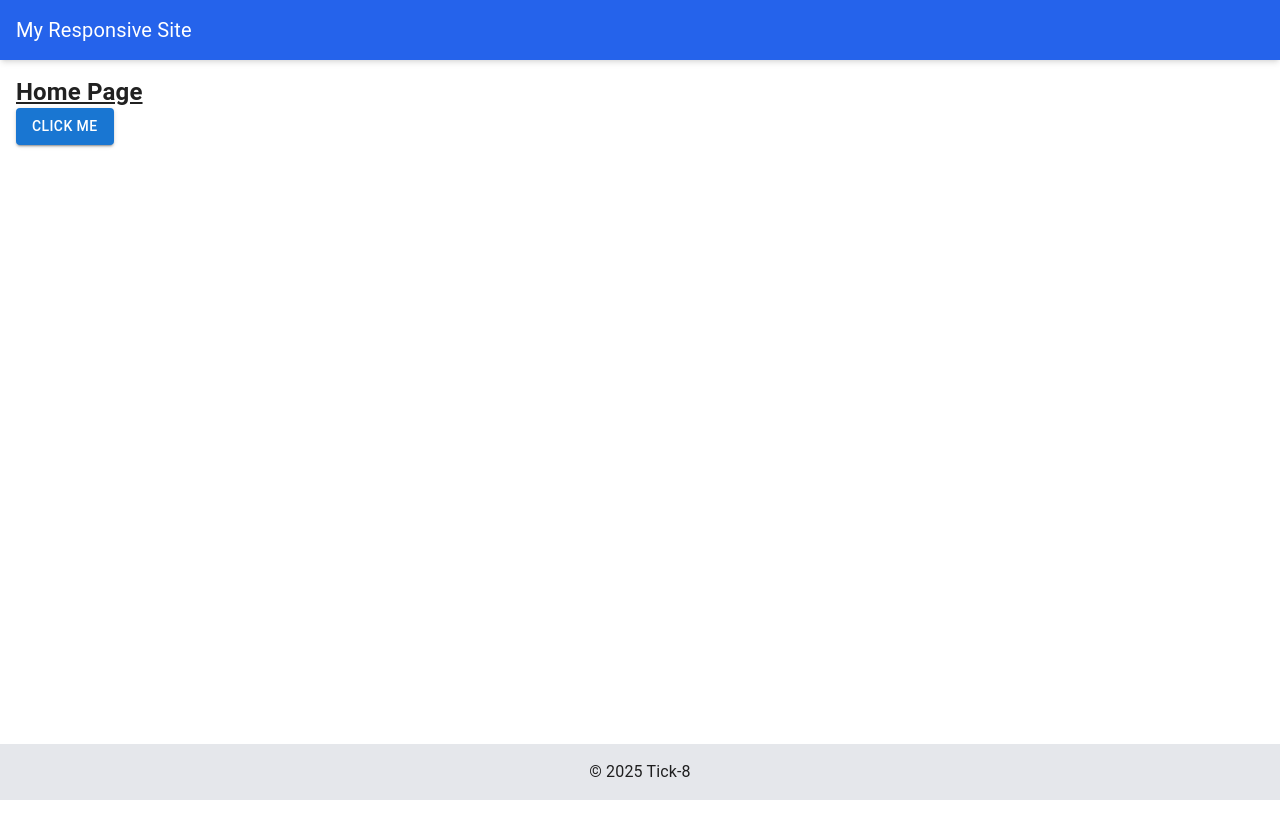
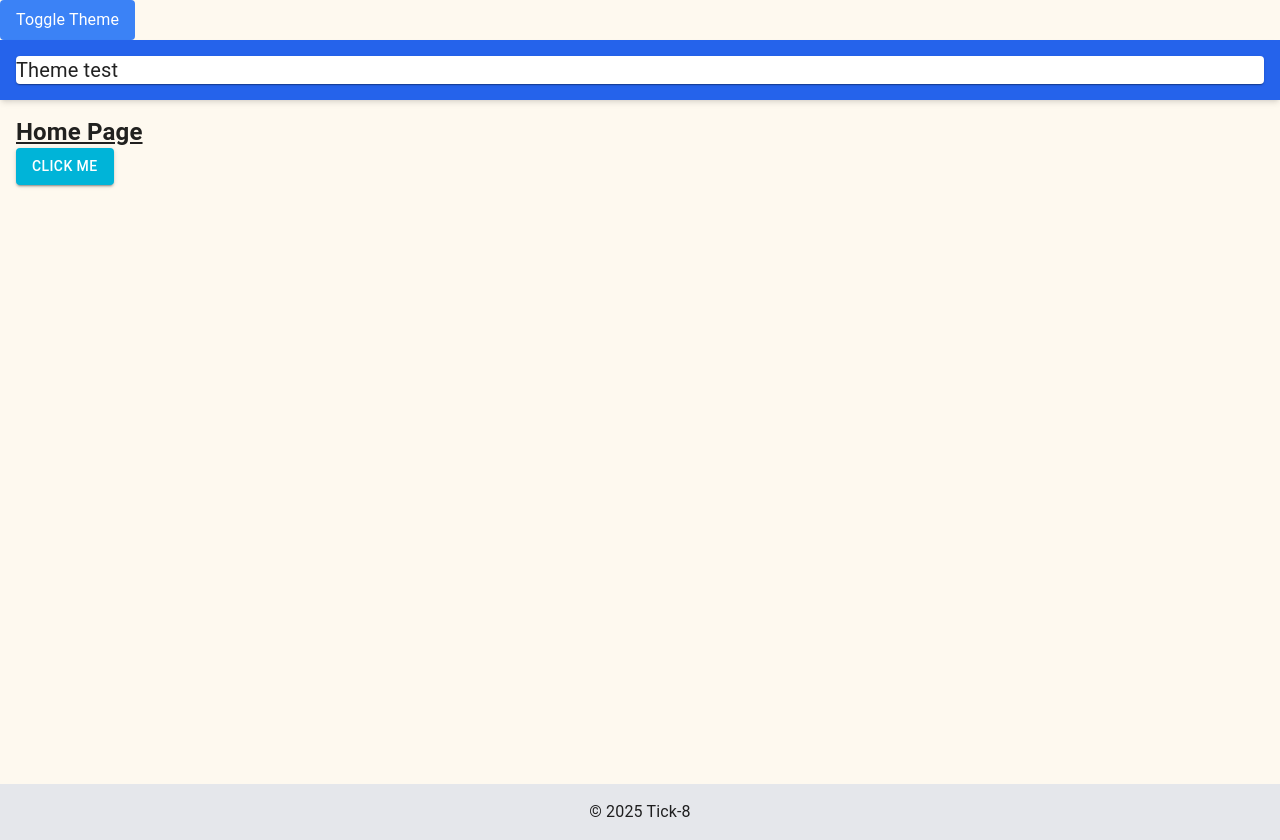
Before and after one commit to faezekeshmiri/Tick-8-frontend, a React (Vite) app: page / in a window 1280 px wide. Before the commit the page ends 800 px from the top, so only its background shows below. Built offline with nearby package versions, Linux system fonts and the light colour scheme.

Commit message:
Add Theme Support.

```diff
--- a/src/App.tsx
+++ b/src/App.tsx
@@ -1,12 +1,26 @@
-import React from 'react';
+import React, { useState } from 'react';
+import { CssBaseline, ThemeProvider } from '@mui/material';
 import AppRouter from './routes/AppRouter';
 import MainLayout from "./layouts/MainLayout";
+import { lightTheme } from './assets/theme';
+import { darkTheme } from './assets/theme';
 
 const App: React.FC = () => {
+  const [isDarkMode, setIsDarkMode] = useState(false);
+  const toggleTheme = () => setIsDarkMode(!isDarkMode);
   return (
-    <MainLayout direction="ltr">
-      <AppRouter />
-    </MainLayout>
+    <ThemeProvider theme={isDarkMode ? darkTheme : lightTheme}>
+      <CssBaseline />
+      <button
+        onClick={toggleTheme}
+        className="bg-blue-500 text-white px-4 py-2 rounded"
+      >
+        Toggle Theme
+      </button>
+      <MainLayout direction="ltr">
+        <AppRouter />
+      </MainLayout>
+    </ThemeProvider>
   );
 };
 
--- /dev/null
+++ b/src/assets/theme.ts
@@ -0,0 +1,38 @@
+// theme.ts
+import { createTheme } from '@mui/material/styles';
+
+export const lightTheme = createTheme({
+  palette: {
+    mode: 'light',
+    primary: {
+      main: '#00B4D8',        // blue
+      light: '#48CAE4',
+      dark: '#0096C7',
+      contrastText: '#ffffff',
+    },
+    secondary: {
+      main: '#10b981',        // Emerald green
+      light: '#6ee7b7',
+      dark: '#047857',
+      contrastText: '#ffffff',
+    },
+    error: {
+      main: '#c1121f', //#780000       // Red
+    },
+    background: {
+      default: '#fef9ef', //#FDF0D5
+    },
+  },
+});
+
+export const darkTheme = createTheme({
+  palette: {
+    mode: 'dark',
+    primary: {
+      main: '#90caf9',
+    },
+    background: {
+      default: '#012A4A',
+    },
+  },
+});
--- a/src/layouts/MainLayout.tsx
+++ b/src/layouts/MainLayout.tsx
@@ -1,5 +1,5 @@
 import React, { ReactNode, useEffect, useState } from "react";
-import { Box, CssBaseline } from "@mui/material";
+import { Box, CssBaseline, Paper } from "@mui/material";
 import { createTheme, ThemeProvider } from "@mui/material/styles";
 import { useMediaQuery } from "@mui/material";
 import clsx from "clsx";
@@ -31,8 +31,6 @@ const MainLayout: React.FC<MainLayoutProps> = ({ children, direction = "ltr" })
   }, [dir]);
 
   return (
-    <ThemeProvider theme={theme}>
-      <CssBaseline />
     <Box
       className={clsx(
         "min-h-screen flex flex-col",
@@ -41,7 +39,9 @@ const MainLayout: React.FC<MainLayoutProps> = ({ children, direction = "ltr" })
     >
       {/* Header */}
       <header className="w-full p-4 bg-blue-600 text-white text-xl shadow-md">
-          My Responsive Site
+        <Paper>
+          <h1>Theme test</h1>
+        </Paper>
       </header>
 
       {/* Main Content */}
@@ -54,7 +54,6 @@ const MainLayout: React.FC<MainLayoutProps> = ({ children, direction = "ltr" })
         &copy; 2025 Tick-8
       </footer>
     </Box>
-    </ThemeProvider>
   );
 };
 
--- a/tailwind.config.js
+++ b/tailwind.config.js
@@ -1,5 +1,6 @@
 /** @type {import('tailwindcss').Config} */
 module.exports = {
+  darkMode: 'class',
   content: [
     "index.html",
     "./src/**/*.{js,jsx,ts,tsx}"
```
Lines whose indentation alone changed are shown as unchanged.
